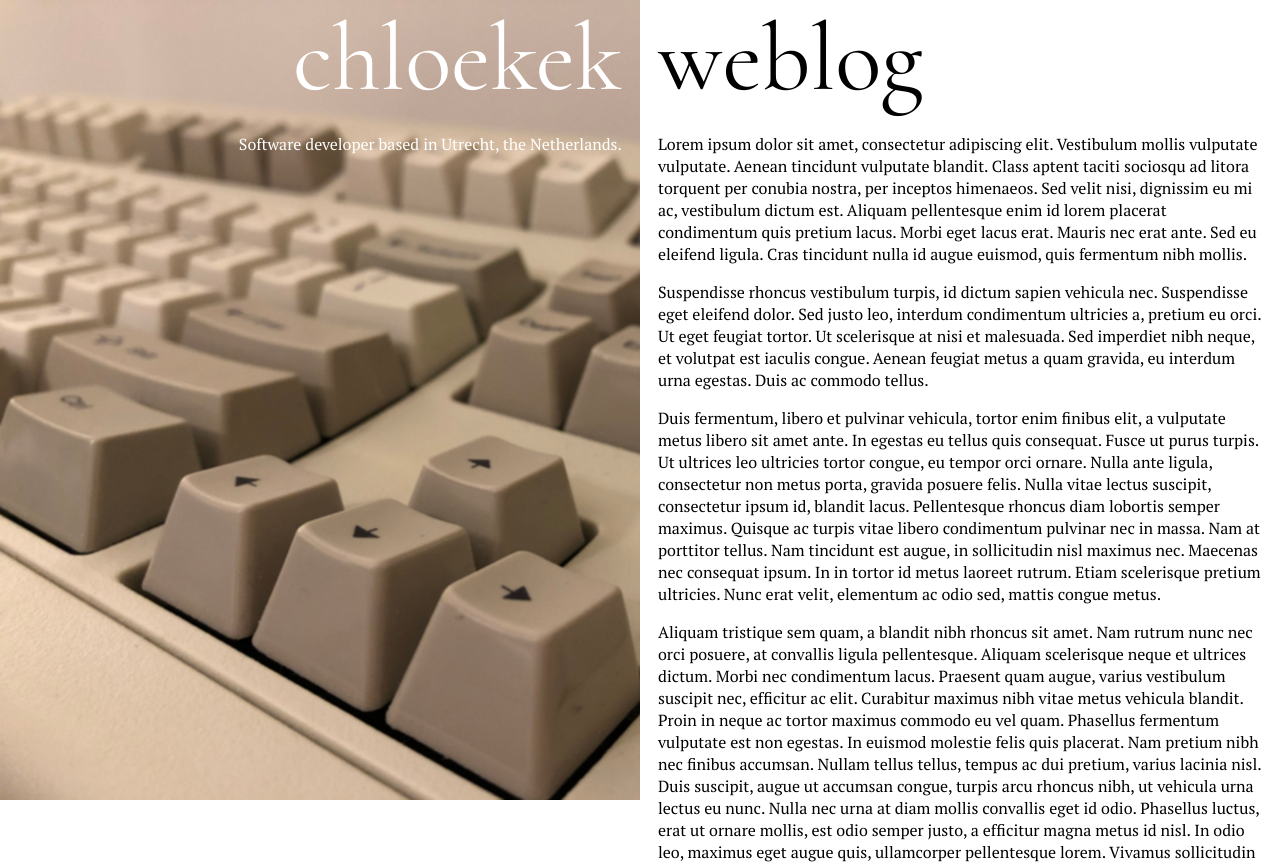
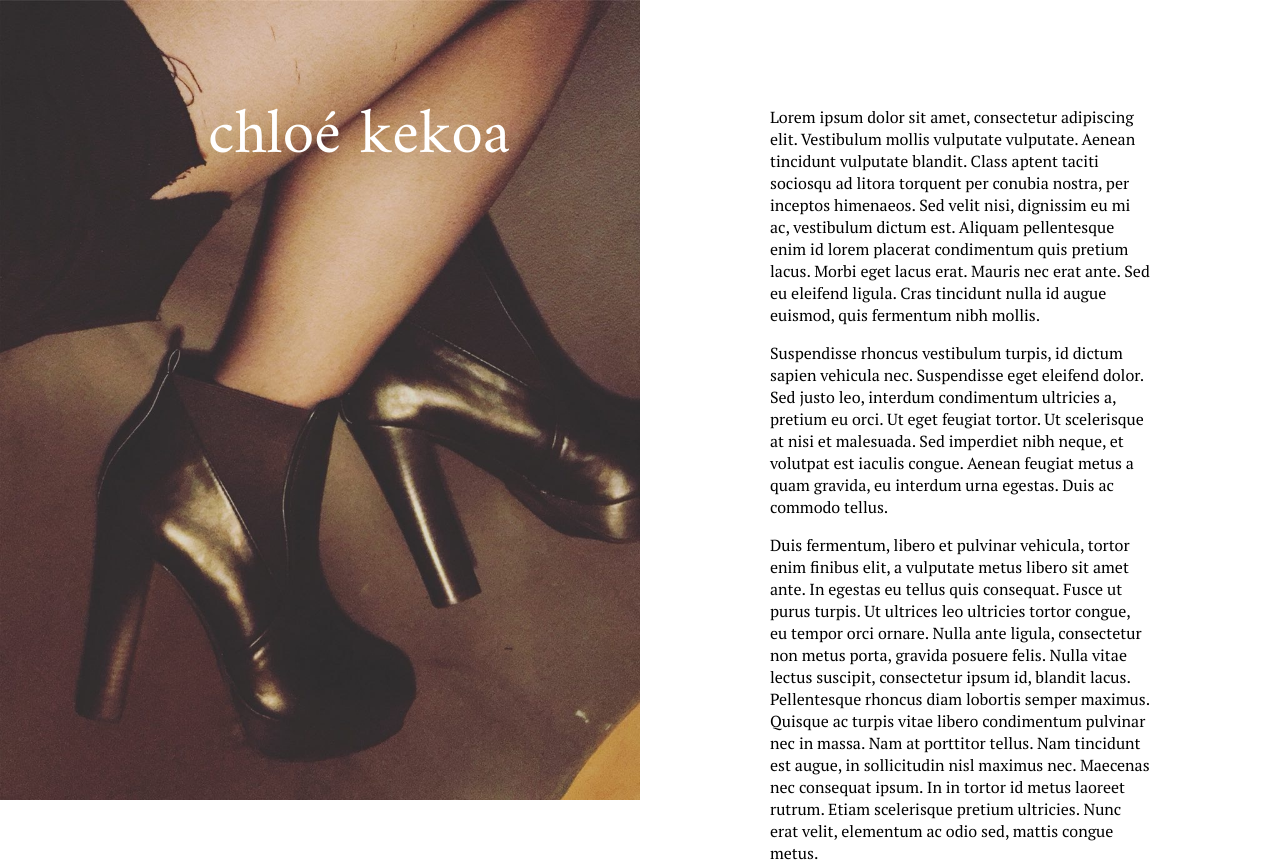
Before and after one commit to chloekek/all, a plain HTML site: page website/index.html in a window 1280 px wide. Shown: the top 867 px of the page. Drawn offline with Linux system fonts and the light colour scheme.

Commit message:
Simplify website content

```diff
--- a/website/index.html
+++ b/website/index.html
@@ -1,7 +1,7 @@
 <!DOCTYPE html>
 <meta charset="utf-8">
-<title>chloekek</title>
-<link rel="stylesheet" href="https://fonts.googleapis.com/css?family=Cormorant|PT+Serif&display=swap">
+<title>chloé kekoa</title>
+<link rel="stylesheet" href="https://fonts.googleapis.com/css?family=Amiri|PT+Serif&display=swap">
 <style>
     *
     {
@@ -20,7 +20,7 @@
     #header
     {
         background-color: black;
-        background-image: url("keyboard.jpg");
+        background-image: url("photograph.jpg");
         background-size: cover;
         color: white;
 
@@ -30,17 +30,15 @@
 
         text-align: right;
 
-        padding: 0px 18px;
+        padding: 80px 130px;
     }
 
     #logo
     {
-        display: block;
-
         color: inherit;
 
-        font-family: Cormorant, serif;
-        font-size: 96px;
+        font-family: Amiri, serif;
+        font-size: 64px;
         text-decoration: none;
     }
 
@@ -52,25 +50,14 @@
         position: absolute;
         left: 50vw;
 
-        padding: 0 18px;
-    }
-
-    #title
-    {
-        font-family: Cormorant, serif;
-        font-size: 96px;
-        font-weight: normal;
-        text-transform: lowercase;
-
-        margin: 0;
+        padding: calc(80px + 10px) 130px;
     }
 </style>
 <header id="header">
-    <a id="logo" href="index.html">chloekek</a>
-    <p>Software developer based in Utrecht, the Netherlands.</p>
+    <a id="logo" href="index.html">chloé kekoa</a>
 </header>
 <section id="content">
-    <h1 id="title">Weblog</h1>
+    <!-- <h1 class="title">Features &amp; Aspects, pt. 2</h1> -->
     <p>Lorem ipsum dolor sit amet, consectetur adipiscing elit. Vestibulum
     mollis vulputate vulputate. Aenean tincidunt vulputate blandit. Class
     aptent taciti sociosqu ad litora torquent per conubia nostra, per
@@ -132,4 +119,12 @@
     tortor sit amet ultrices aliquam. Maecenas efficitur orci a eros posuere
     fermentum accumsan quis risus. Nullam egestas et odio vulputate sodales.
     Proin nec fringilla purus. Phasellus consequat tempus gravida. </p>
+    <p>Sed luctus aliquam viverra. Cras nec tincidunt augue. Sed consectetur
+    tortor sit amet ultrices aliquam. Maecenas efficitur orci a eros posuere
+    fermentum accumsan quis risus. Nullam egestas et odio vulputate sodales.
+    Proin nec fringilla purus. Phasellus consequat tempus gravida. </p>
+    <p>Sed luctus aliquam viverra. Cras nec tincidunt augue. Sed consectetur
+    tortor sit amet ultrices aliquam. Maecenas efficitur orci a eros posuere
+    fermentum accumsan quis risus. Nullam egestas et odio vulputate sodales.
+    Proin nec fringilla purus. Phasellus consequat tempus gravida. </p>
 </section>
```
Also changed, not shown: website/keyboard.jpg (deleted), website/photograph.jpg (added), 1 other file.
